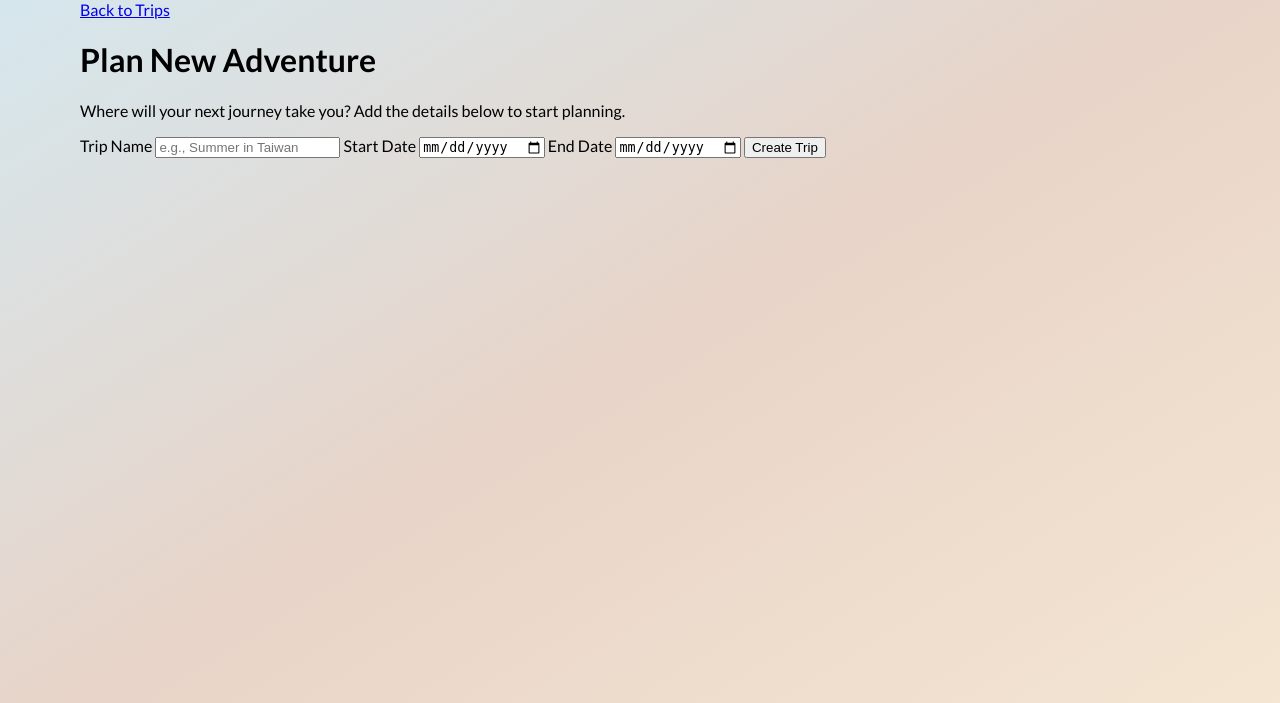
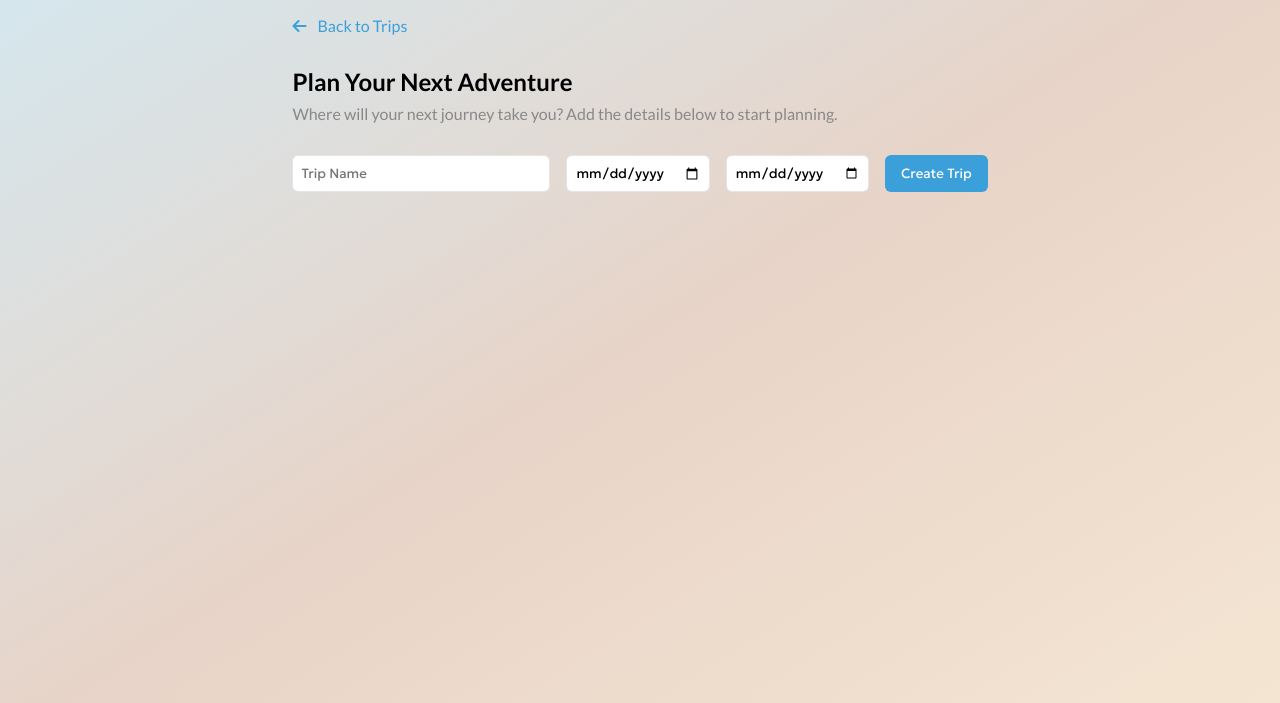
Before and after one commit to christinelinster/wanderly, a Flask app: template src/wanderly/templates/create_trip.html in a window 1280 px wide. Shown: the part 48-751 px from the top of the page. Run offline with Flask 3, Linux system fonts and the light colour scheme; the template is opened without the code that fills it, so the values that code supplies are empty; some libraries are stand-ins or nearby versions; some web fonts are replaced.

Commit message:
styling: create new adventure

```diff
--- a/src/wanderly/app.py
+++ b/src/wanderly/app.py
@@ -47,7 +47,7 @@ def require_logged_in_user(f):
     @wraps(f)
     def decorated_function(*args, **kwargs):
         if not user_logged_in():
-            flash("Please sign for access.")
+            flash("Please sign for access.", "info")
             return redirect(url_for('show_login_form'))
         return f(*args, **kwargs)
     return decorated_function
@@ -94,11 +94,11 @@ def show_trips():
 @app.route("/trips", methods=["POST"])
 @require_logged_in_user
 def create_trip():
-    destination = request.form['destination']
+    destination = request.form['destination'].strip()
     start_date = request.form['start-date']
     end_date = request.form['end-date']
 
-    error = error_for_trips(start_date, end_date)
+    error = error_for_trips(destination, start_date, end_date)
     if error:
         flash(error, "error")
         return render_template("create_trip.html", destination=destination, start_date=start_date, end_date=end_date)
--- /dev/null
+++ b/src/wanderly/static/css/create-trip.css
@@ -0,0 +1,67 @@
+.new-trip-main {
+    display: flex;
+    justify-content: center;
+    width: 100%;
+    flex: 1;
+}
+
+.new-trip-container {
+    display: flex;
+    flex-direction: column;
+    min-width: 200px;
+    padding: 1rem;
+}
+
+.new-trip-greeting {
+    padding: 2rem 0;
+}
+
+.new-trip-greeting .title {
+    margin: 0 0 0.5rem;
+}
+
+.new-trip-greeting .subtitle {
+    margin: 0;
+    color: var(--text-gray);
+}
+
+
+.new-trip-info {
+    display: flex;
+    gap: 1rem;
+}
+
+@media (max-width: 864px) {
+    .new-trip-info {
+        flex-direction: column;
+    }
+}
+
+.new-trip-info .destination{
+    min-width: 15rem;
+}
+
+.new-trip-info input {
+    padding: 0.5rem;
+    border: 1px solid rgba(0, 0, 0, 0.1);
+    border-radius: 6px;
+    font-family: var(--font-body);
+}
+
+.new-trip-info input:focus {
+    outline: 1px solid rgba(0, 0, 0, 0.1);
+}
+
+
+.home-redirect{
+    text-decoration: none;
+    color: var(--primary-blue)
+}
+
+.home-redirect:hover{
+    color: var(--primary-orange)
+}
+
+.home-redirect .icon{
+    margin-right: 0.5rem;
+}
--- a/src/wanderly/templates/create_trip.html
+++ b/src/wanderly/templates/create_trip.html
@@ -1,23 +1,27 @@
 {% extends 'layout.html' %}
 
 {% block content %}
-<a href="{{ url_for('index') }}">Back to Trips</a>
 
-<div>
-    <h1>Plan New Adventure</h1>
-    <p>Where will your next journey take you? Add the details below to start planning.</p>
-    <form action="{{ url_for('create_trip')}}" method="post">
-        <label for="destination">Trip Name</label>
-        <input type="text" name="destination" placeholder="e.g., Summer in Taiwan" value="{{ destination }}">
+<main class="new-trip-main">
+    <div class="new-trip-container">
+        <a class="home-redirect" href="{{ url_for('index') }}">
+            <i class="icon fa-solid fa-arrow-left"></i>
+            Back to Trips
+        </a>
+        <div class="new-trip-greeting">
+            <h2 class="title">Plan Your Next Adventure</h2>
+            <p class="subtitle">Where will your next journey take you? Add the details below to start planning.</p>
+        </div>
+        <div class="new-trip-form">
+            <form class="new-trip-info" action="{{ url_for('create_trip')}}" method="post">
+                <input class="destination" type="text" name="destination" value="{{ destination }}" placeholder="Trip Name">
+                <input type="date" name="start-date" value="{{ start_date }}" placeholder="Start Date">
+                <input type="date" name="end-date" value="{{ end_date }}" placeholder="End Date">
 
-        <label for="start-date">Start Date</label>
-        <input type="date" name="start-date" value="{{ start_date }}">
+                <button class="btn-submit" type="submit">Create Trip</button>
+            </form>
+        </div>
 
-        <label for="end-date">End Date</label>
-        <input type="date" name="end-date" value="{{ end_date }}">
-
-        <button type="submit">Create Trip</button>
-    </form>
-</div>
-
+    </div>
+</main>
 {% endblock %}
--- a/src/wanderly/templates/layout.html
+++ b/src/wanderly/templates/layout.html
@@ -17,6 +17,7 @@
     <link rel="stylesheet" href="{{ url_for('static', filename='css/auth.css') }}">
     <link rel="stylesheet" href="{{ url_for('static', filename='css/layout.css') }}">
     <link rel="stylesheet" href="{{ url_for('static', filename='css/trips.css') }}">
+    <link rel="stylesheet" href="{{ url_for('static', filename='css/create-trip.css')}}">
     <link rel="stylesheet" href="{{ url_for('static', filename='css/itinerary.css') }}">
 
     <!-- Scripts -->
@@ -28,7 +29,6 @@
 <body>
 
     <header>
-
         {% if session['user_id'] %}
         <div class="header-content">
             <div class="logo">
--- a/src/wanderly/utils.py
+++ b/src/wanderly/utils.py
@@ -1,5 +1,9 @@
 
-def error_for_trips(start_date, end_date):
+def error_for_trips(destination, start_date, end_date):
+    if any(not t for t in [destination, start_date, end_date]):
+        return "You must provide trip information."
+
     if start_date > end_date:
         return "The return date must be after the departure date"
+
     return None
```
